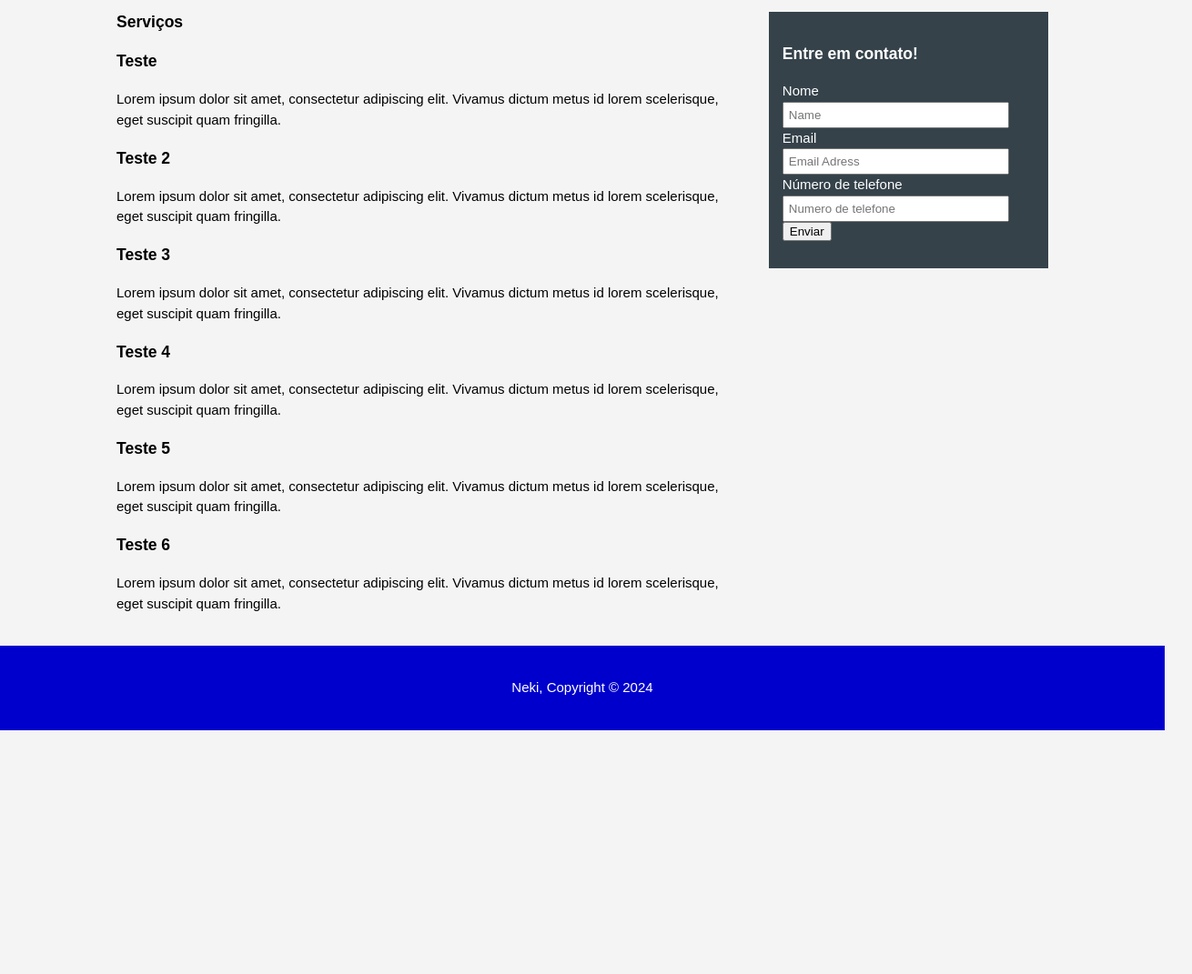
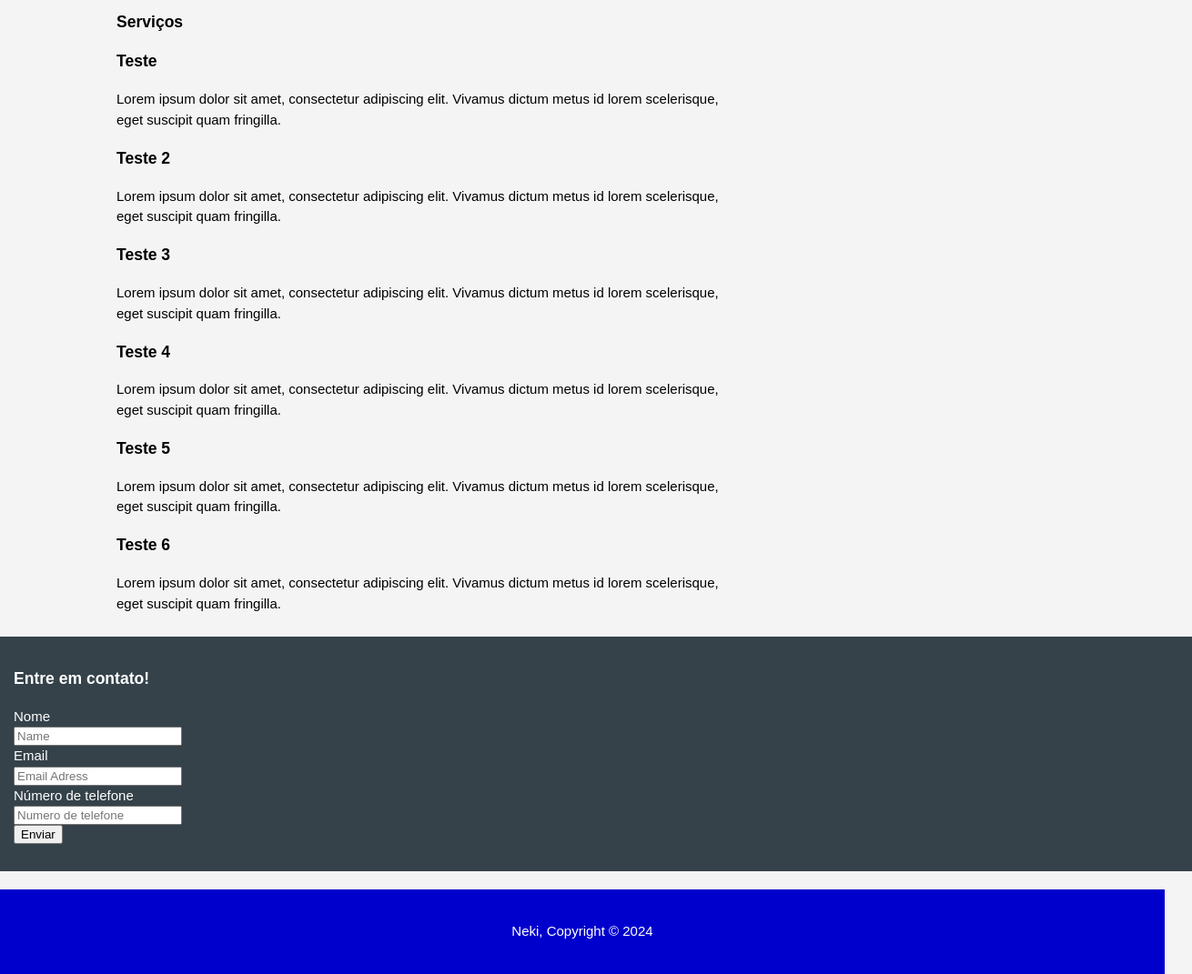
Before and after one commit to dzkm/Marine-Repairs-Website, a website built with Vite: page src/index.html in a window 1280 px wide. Shown: the part 140-1211 px from the top of the page at 91% size, 1310 px wide, since content can reach past the window. Before the commit the page ends 943 px from the top, so only its background shows below. Built offline with nearby package versions, Linux system fonts and the light colour scheme.

Commit message:
add tailwind and vite, and gitignore

```diff
--- a/package.json
+++ b/package.json
@@ -4,7 +4,10 @@
   "description": "",
   "main": "main.js",
   "dependencies": {},
-  "devDependencies": {},
+  "devDependencies": {
+    "tailwindcss": "^3.4.4",
+    "vite": "^5.3.3"
+  },
   "scripts": {
     "test": "yarn test"
   },
--- a/src/index.html
+++ b/src/index.html
@@ -56,7 +56,10 @@
           </ul>
         </article>
         <aside id="sidebar">
-          <div class="dark">
+        </aside>
+      </div>
+    </section>
+    <div class="contact" id="contact-us">
       <h3>Entre em contato!</h3>
       <form class="feedback">
         <div>
@@ -74,9 +77,6 @@
         <button  id="sendButton" type="submit">Enviar</button>
       </form>
     </div>
-        </aside>
-      </div>
-    </section>
     <footer>
       <p>Neki, Copyright &copy; 2024</p>
     </footer>
--- a/src/style.css
+++ b/src/style.css
@@ -26,12 +26,23 @@ body{
     color: #ffffff;
     }
 
-    .dark{
+    #contact-us{
+    display: block;
+    margin-right: auto;
+    margin-left: 0;
+    width: 100%;
     padding: 15px;
     background: #35424a;
     color: #ffffff;
     margin-top: 10px;
     margin-bottom: 10px;
+    }
+
+    .feedback{
+        margin-right: auto;
+        display: block;
+        margin-left: 0;
+        width: 100%;
     }
 
     /* Header */
@@ -137,14 +148,10 @@ body{
 
     /* Sidebar */
     aside#sidebar{
+    position: relative;
     float: right;
     width: 30%;
     margin-top: 10px;
-    }
-
-    aside#sidebar .feedback input, aside#sidebar .feedback textarea{
-    width: 90%;
-    padding: 5px;
     }
 
     /* Main col */
```
Also changed, not shown: 2 other files. Lines whose indentation alone changed are shown as unchanged.
